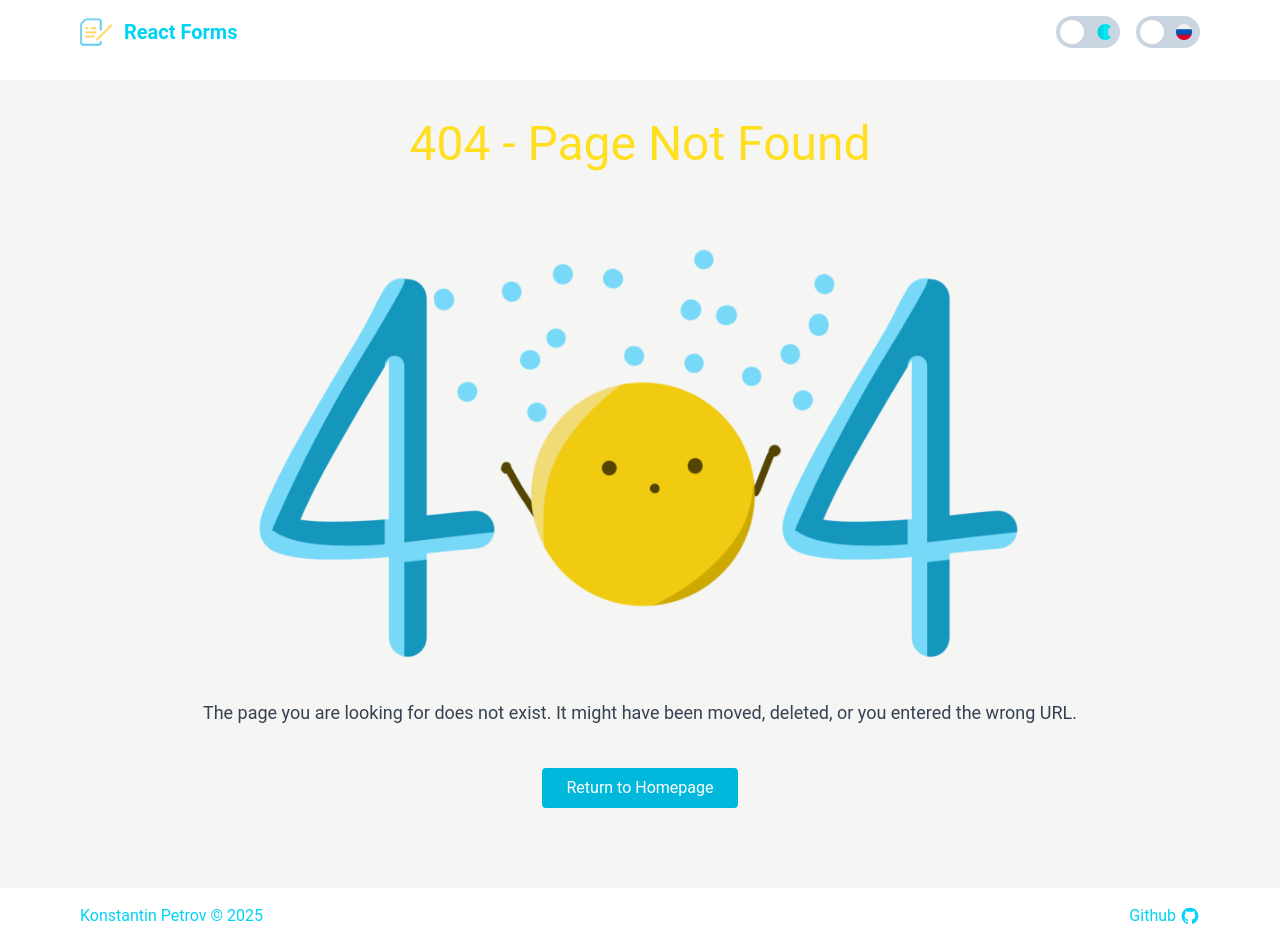
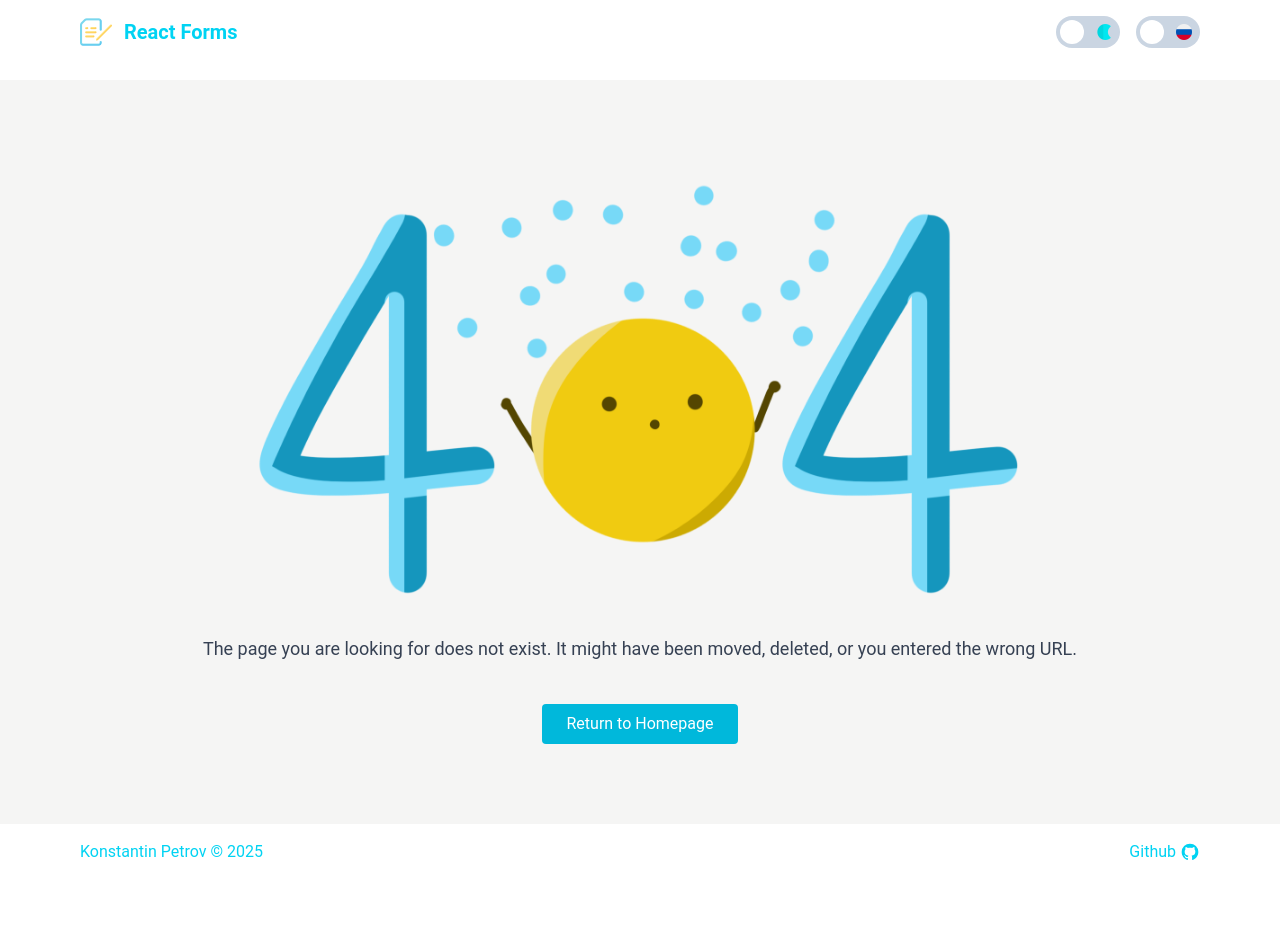
Before and after one commit to petruse4ka/RSS-REACT2025, a React (Vite) app in the folder second-project/: page /error404 in a window 1280 px wide. Before the commit this address had no page. After the commit the page ends 880 px from the top, so only its background shows below. Built offline with nearby package versions, Linux system fonts and the light colour scheme.

Commit message:
refactor: remove titles from pages

```diff
--- a/second-project/src/pages/error-404.tsx
+++ b/second-project/src/pages/error-404.tsx
@@ -14,9 +14,6 @@ export default function Error404() {
   return (
     <div className="flex w-full flex-col items-center justify-center" data-testid="404-error-page">
       <div className="text-center">
-        <h2 className="mb-4 text-4xl text-yellow-300 md:text-5xl" data-testid="404-error-title">
-          {translations.error404.title}
-        </h2>
         <img
           src={errorImage}
           alt="404 Error Image"
--- a/second-project/src/pages/homepage.tsx
+++ b/second-project/src/pages/homepage.tsx
@@ -87,9 +87,6 @@ export default function HomePage() {
       )}
 
       <div className="mt-10 w-full text-center">
-        <h2 className="mb-10 text-4xl text-yellow-300 md:text-5xl">
-          {translations.forms.userList}
-        </h2>
         {userCount > 0 ? (
           <>
             <div className="mb-6 flex items-center justify-start">
```
Also changed, not shown: 1 other file (tests, documents, lock files or other folders).
